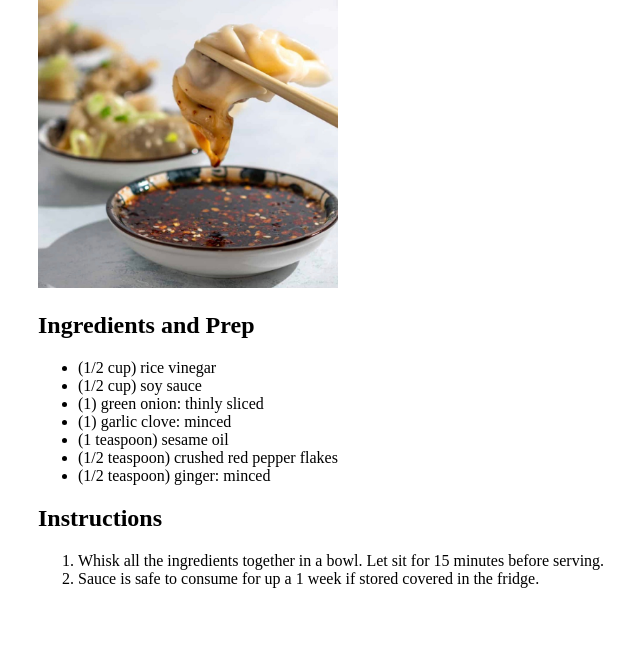
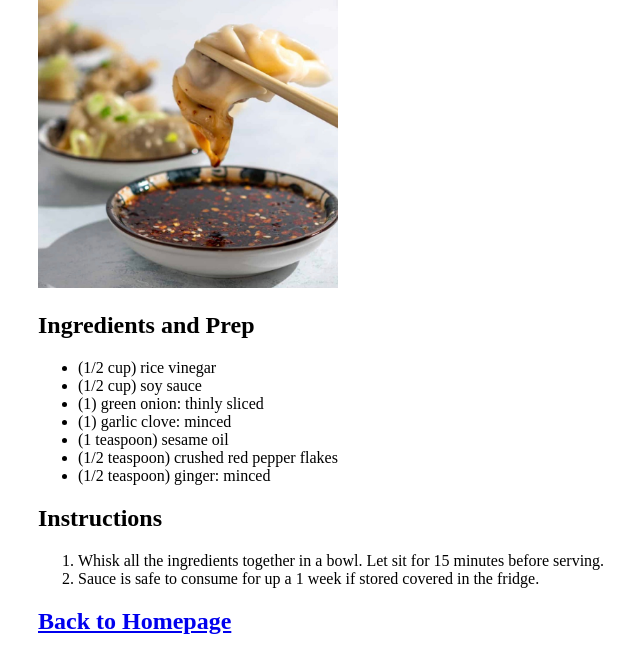
Before and after one commit to Jennyznz/odin-recipes, a plain HTML site: page recipes/sauce.html in a window 1280 px wide. Shown: the part 158-830 px from the top of the page, without its empty margins (62-702 px from the left). Drawn offline with Linux system fonts and the light colour scheme.

Commit message:
Add a link from subpage back to the homepage

```diff
--- a/recipes/sauce.html
+++ b/recipes/sauce.html
@@ -6,7 +6,9 @@
     </head>
     <body style="margin: 100px">
         <h1>How to Make a Gyoza Sauce</h1>
+
         <img src="../images/GSauce.jpeg" width="300">
+
         <h2>Ingredients and Prep</h2>
             <ul>
                 <li>(1/2 cup) rice vinegar</li>
@@ -17,10 +19,15 @@
                 <li>(1/2 teaspoon) crushed red pepper flakes</li>
                 <li>(1/2 teaspoon) ginger: minced</li>
             </ul>
+
         <h2>Instructions</h2>
             <ol>
                 <li>Whisk all the ingredients together in a bowl. Let sit for 15 minutes before serving.</li>
                 <li>Sauce is safe to consume for up a 1 week if stored covered in the fridge.</li>
             </ol>
+
+        <h2>
+            <a href="../index.html">Back to Homepage</a>
+        </h2>
     </body>
 </html>
```
Also changed, not shown: recipes/beef.html (+3 -0 lines), recipes/matcha.html (+3 -0 lines).
